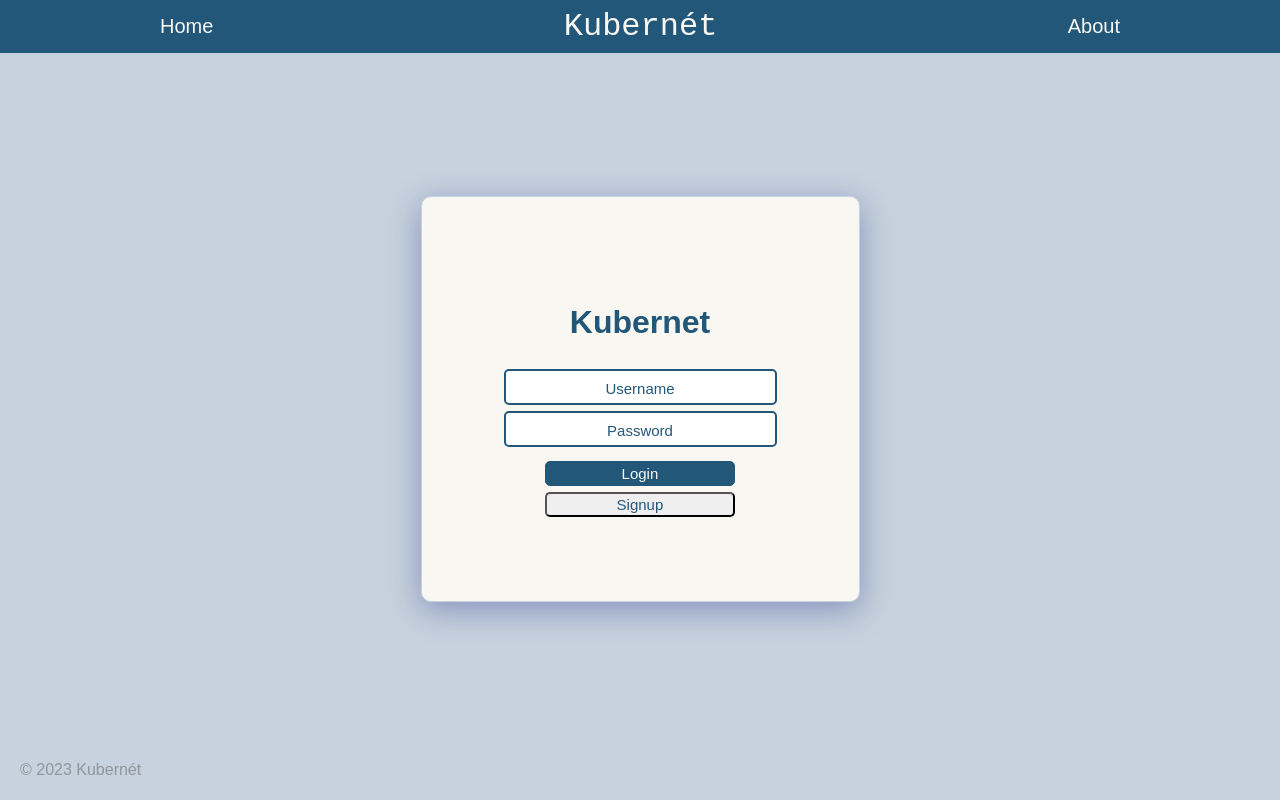
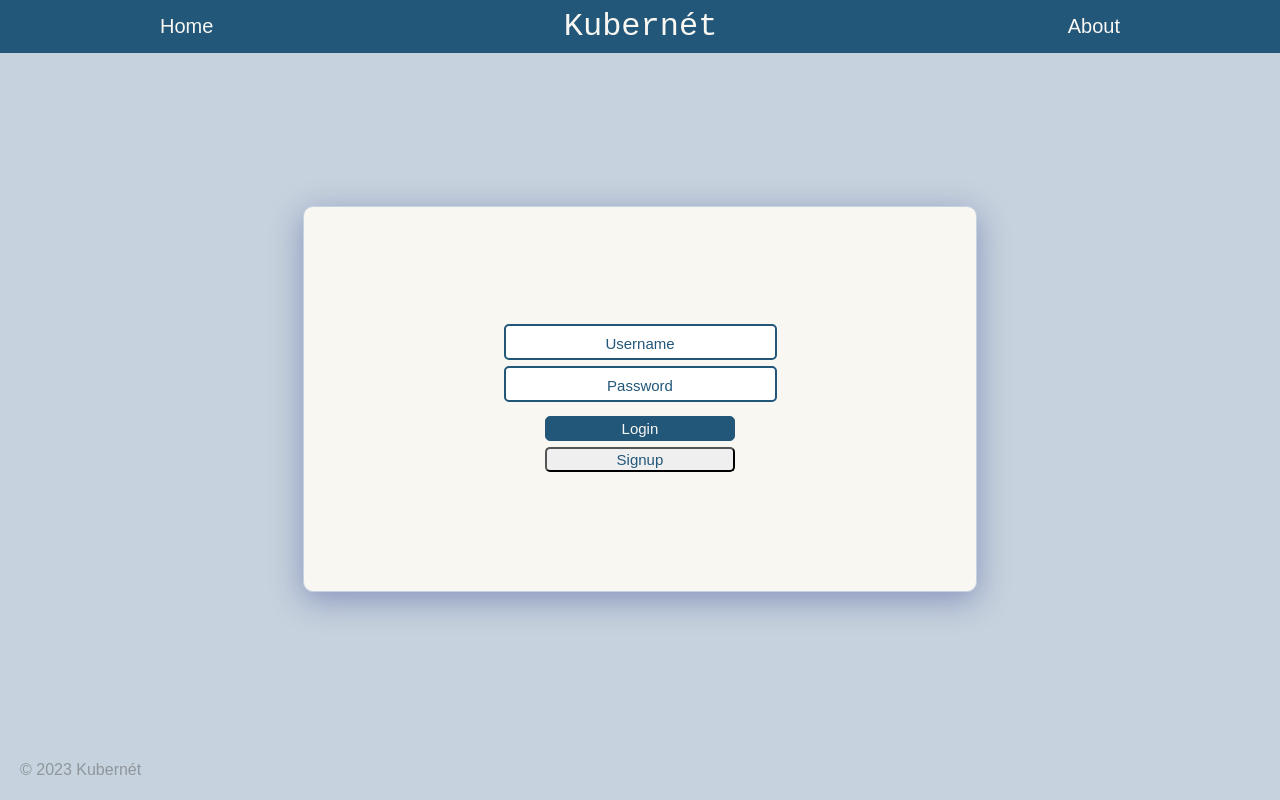
Before and after one commit to oslabs-beta/Kubernet, a React app: page /loginPage in a window 1280 px wide. Built offline with nearby package versions, Linux system fonts and the light colour scheme.

Commit message:
fixed box size

```diff
--- a/client/src/pages/LoginPage.jsx
+++ b/client/src/pages/LoginPage.jsx
@@ -43,9 +43,8 @@
   let render = (
     <React.Fragment>
       <div className={styles.container}>
-        <div className={styles.loginBox}>
+        <div className={styles.box}>
           <form onSubmit={handleLogin}>
-            <h2 className={styles.header}>Kubernet</h2>
             <input
               type='text'
               placeholder='Username'
--- a/client/src/pages/SignupPage.jsx
+++ b/client/src/pages/SignupPage.jsx
@@ -36,9 +36,8 @@
 
   return (
     <div className={styles.container}>
-      <div className={styles.loginBox}>
+      <div className={styles.box}>
         <form onSubmit={handleSignup}>
-          <h2 className={styles.header}>Kubernet</h2>
 
           <input type='text' placeholder='Username' className={styles.input} />
 
--- a/client/src/styles/Home.module.scss
+++ b/client/src/styles/Home.module.scss
@@ -11,6 +11,25 @@
   backdrop-filter: blur(15px);
   -webkit-backdrop-filter: blur(15px);
   border-radius: 10px;
+}
+
+.box {
+  display: flex;
+  flex-direction: column;
+
+  align-items: center;
+  justify-content: space-evenly;
+
+  width: 42rem;
+  height: 24rem;
+  border: 1px solid $color4;
+
+  border-radius: 10px;
+
+  background: $color1;
+  box-shadow: 0 8px 32px 0 rgba(31, 38, 135, 0.37);
+  backdrop-filter: blur(15px);
+  -webkit-backdrop-filter: blur(15px);
 }
 
 form {
```
